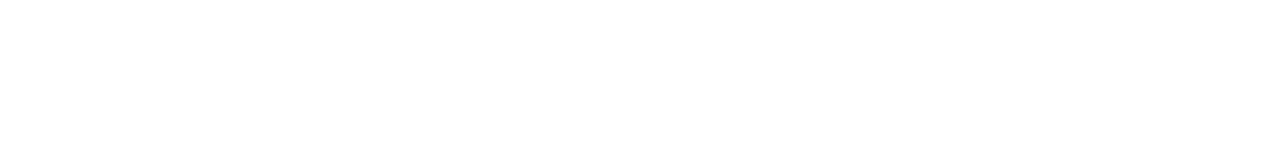
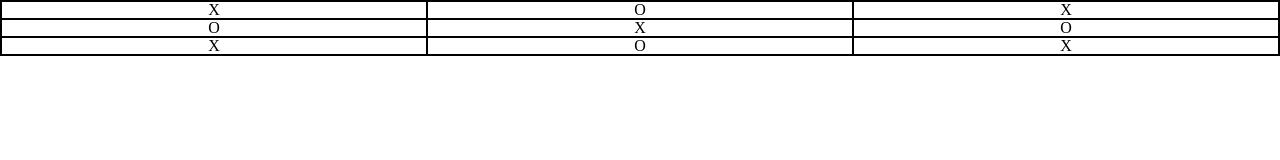
Before and after one commit to JoseAGNunez/Tic-Tac-Toe, a plain HTML site: page index.html in a window 1280 px wide. Drawn offline with Linux system fonts and the light colour scheme.

Commit message:
Add gameboard display and styling

```diff
--- a/script.js
+++ b/script.js
@@ -0,0 +1,23 @@
+const gameboard = (()=> {
+    const _gameboard = ['X','O','X','O','X','O','X','O','X'];
+
+    const displayGameboard = () => {
+        //Create gameboard div and append to document body
+        let gameboardDiv = document.createElement('div');
+        gameboardDiv.id = 'gameboardDiv';
+        document.body.appendChild(gameboardDiv);
+
+        //Create each gameboard square and append to gameboard div
+        _gameboard.forEach((square,index) => {
+            let _gameboardSquares = document.createElement('div');
+            _gameboardSquares.id = `square ${index}`;
+            _gameboardSquares.textContent = `${square}`
+            gameboardDiv.appendChild(_gameboardSquares);
+        })
+    };
+
+    return {displayGameboard};
+}
+)();
+
+gameboard.displayGameboard();
--- a/styles.css
+++ b/styles.css
@@ -46,3 +46,18 @@ table {
 	border-collapse: collapse;
 	border-spacing: 0;
 }
+
+/* ___________________________________________ */
+
+#gameboardDiv {
+	display: grid;
+	grid-template-columns: 1fr 1fr 1fr;
+	grid-template-rows: auto;
+	border: .1rem black solid;
+}
+
+#gameboardDiv > div {
+	text-align: center;
+	border: .1rem black solid;
+
+}
```
